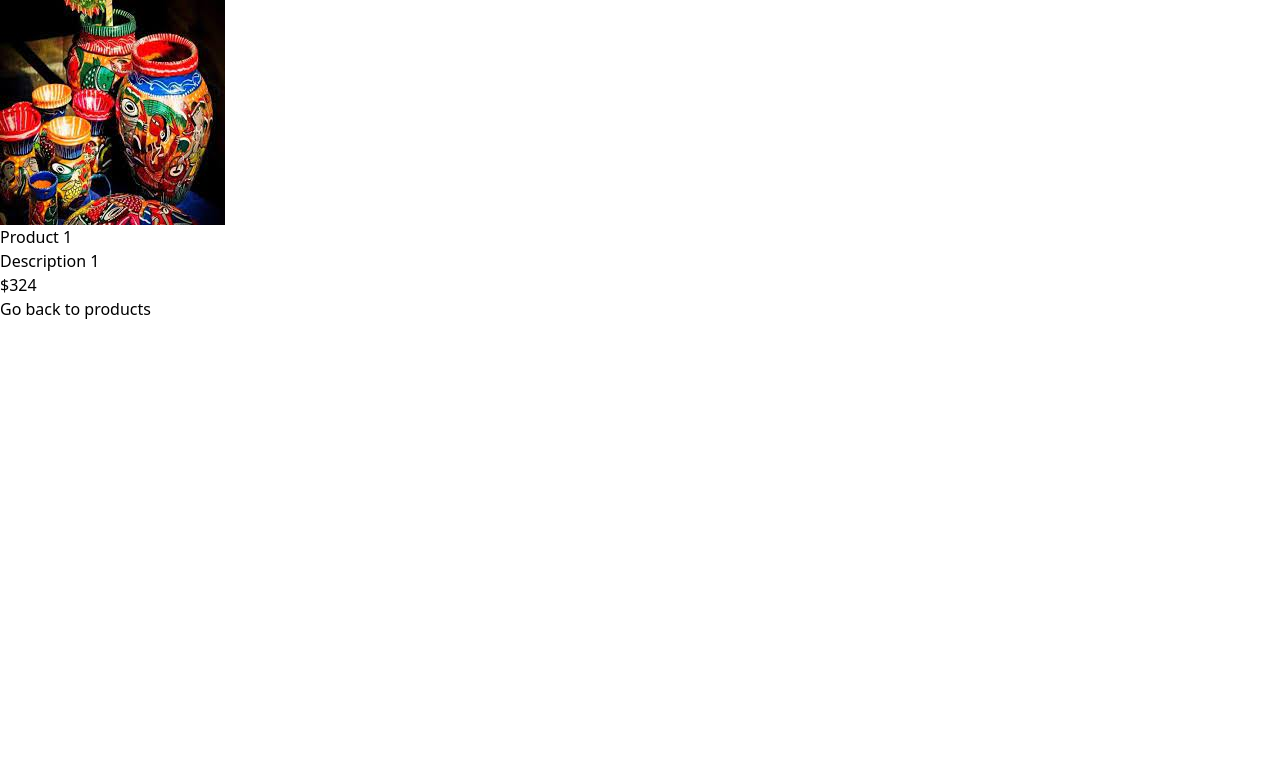
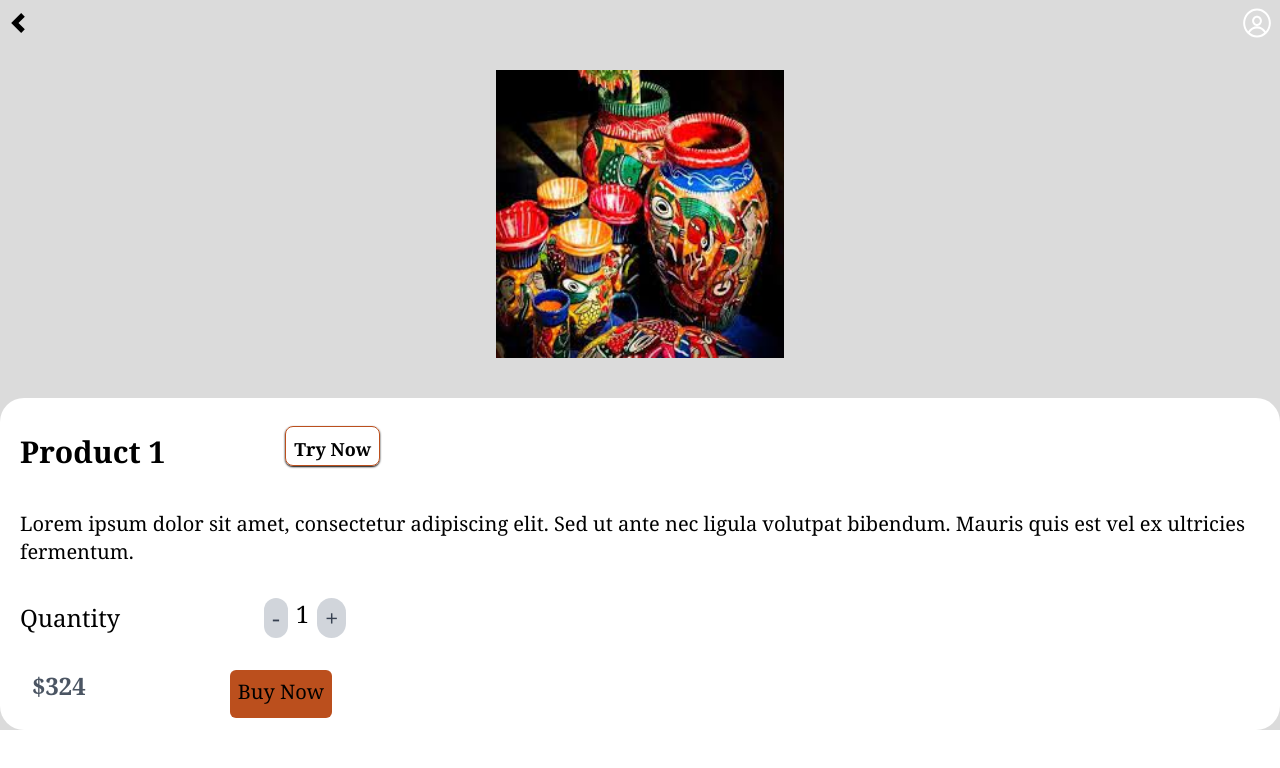
Before and after one commit to dharmi04/SSIP-FE, a React (Vite) app: page /productpage/1 in a window 1280 px wide. Shown: the top 768 px of the page. Built offline with nearby package versions, Linux system fonts and the light colour scheme.

Commit message:
product details page updated

```diff
--- a/src/Pages/Productdetail.jsx
+++ b/src/Pages/Productdetail.jsx
@@ -1,37 +1,84 @@
-import React from 'react';
+import React, { useState } from 'react';
 import { Link, useParams } from 'react-router-dom';
 import product from '../assets/product1.jpeg';
+import back from '../assets/back_arrow.svg';
+import account from '../assets/account.svg';
 
 const Productdetail = () => {
-  // Retrieve the product ID from the URL
+  const [quantity, setQuantity] = useState(1);
+
+  const incrementQuantity = () => {
+    setQuantity(quantity + 1);
+  };
+
+  const decrementQuantity = () => {
+    if (quantity > 1) {
+      setQuantity(quantity - 1);
+    }
+  };
+
   const { productId } = useParams();
 
-  // Assuming you have a list of products (you can replace this with actual product data)
   const products = [
-    { id: '1', name: 'Product 1', desc: 'Description 1', price: 324, img: product },
+    { id: '1', name: 'Product 1', desc: 'Lorem ipsum dolor sit amet, consectetur adipiscing elit. Sed ut ante nec ligula volutpat bibendum. Mauris quis est vel ex ultricies fermentum.', price: 324, img: product },
     { id: '2', name: 'Product 2', desc: 'Description 2', price: 324, img: product },
     // Add other product objects here
   ];
 
-  // Find the selected product based on the product ID
   const selectedProduct = products.find((product) => product.id === productId);
 
   if (!selectedProduct) {
     return (
-      <div>
+      <div className="p-4">
         <p>Product not found.</p>
-        <Link to="/productpage">Go back to products</Link>
+        <Link to="/productpage" className="mt-4 inline-block text-blue-500">
+          Go back to products
+        </Link>
       </div>
     );
   }
 
   return (
-    <div>
-      <img src={selectedProduct.img} alt={selectedProduct.name} />
-      <h1>{selectedProduct.name}</h1>
-      <p>{selectedProduct.desc}</p>
-      <p>${selectedProduct.price}</p>
-      <Link to="/productpage">Go back to products</Link>
+    <div className="bg-secondary font-serif">
+      <div className="flex justify-between items-center mb-4 p-2  ">
+        <Link to="/productpage">
+          <img src={back} alt="Product" className="mr-2" />
+        </Link>
+        <img src={account} alt="Account" className="ml-auto" />
+      </div>
+      <img src={selectedProduct.img} alt={selectedProduct.name} className="mx-auto block mb-4 h-72 mt-6" />
+      <div className='mt-10'>
+        <div className='bg-white rounded-3xl shadow-black mt-4 p-3 h-full'>
+          <div className=' space-x-28 inline-flex'>
+          <h1 className="text-3xl font-bold mb-2 p-2 mt-4 flex">{selectedProduct.name}</h1>
+          <a className='border mt-4 border-accent shadow-sm shadow-black text-black text-lg flex rounded-lg font-bold h-10 p-2'>Try Now</a>
+
+          </div>
+          <p className="text-xl font-medium mb-2 p-2 mt-4">{selectedProduct.desc}</p>
+          <div className="flex items-center space-x-32 text-2xl p-2 mt-4">
+            <p className="mr-4 flex">Quantity</p>
+            <div className='flex'>
+              <button
+                onClick={decrementQuantity}
+                className="bg-gray-300 text-gray-700 px-2 py-1 rounded-full focus:outline-none"
+              >
+                -
+              </button>
+              <span className="mx-2">{quantity}</span>
+              <button
+                onClick={incrementQuantity}
+                className="bg-gray-300 text-gray-700 px-2 py-1 rounded-full focus:outline-none"
+              >
+                +
+              </button>
+            </div>
+          </div>
+          <div className='flex flex-row space-x-36 mt-6'>
+            <p className="text-gray-600 mb-4 ml-5 text-2xl font-bold">${selectedProduct.price}</p>
+            <a className='bg-accent text-xl font-medium rounded-md p-2'>Buy Now</a>
+          </div>
+        </div>
+      </div>
     </div>
   );
 };
--- a/src/components/NavBar.jsx
+++ b/src/components/NavBar.jsx
@@ -1,11 +1,12 @@
 import React, { useState } from "react";
 import { Transition } from "@headlessui/react";
 import hamburger from '../assets/hamburger.svg';
-import cross from '../assets/cross.svg'
-import account from '../assets/account.svg'
-// import {account} from '../assets/account.svg'
+import cross from '../assets/cross.svg';
+import account from '../assets/account.svg';
+
 function NavBar() {
   const [isOpen, setIsOpen] = useState(false);
+
   return (
     <div className="bg-primary w-full">
       <nav className="">
@@ -15,23 +16,22 @@ function NavBar() {
               <div className="flex-shrink-0">
                 {/* <img
                   className="h-8 w-8"
-                  src="https://tailwindui.com/img/logos/workflow-mark-indigo-500.svg"
+                  src={account}
                   alt="Workflow"
                 /> */}
               </div>
               <div className="hidden md:block">
                 <div className="ml-10 flex items-baseline space-x-4 text-xl">
-
                   <a
                     href="#"
-                    className=" hover:bg-gray-700 text-white px-3 py-2 rounded-md  font-medium"
+                    className="hover:bg-gray-700 text-white px-3 py-2 rounded-md font-medium"
                   >
                     Home
                   </a>
 
                   <a
                     href="#"
-                    className="text-gray-300 hover:bg-gray-700 hover:text-white px-3 py-2 rounded-md  font-medium"
+                    className="text-gray-300 hover:bg-gray-700 hover:text-white px-3 py-2 rounded-md font-medium"
                   >
                     Cart
                   </a>
@@ -49,44 +49,30 @@ function NavBar() {
                   >
                     Account
                   </a>
-
-                  <a
-                    href="#"
-                    className="text-gray-300 hover:bg-gray-700 hover:text-white px-3 py-2 rounded-md font-medium"
-                  >
-                    Account
-                  </a>
-                                  <a
-                  href="#"
-                  className="text-gray-300 hover:bg-gray-700 hover:text-white block px-3 py-2 rounded-md text-base font-medium"
-                >
-                  Account
-                </a>
-                  {/* <div className="relative">
-                  <img src={account} style={{ width: '200px', height: '200px' }} alt="account" className="ml-10 p-2" />
-                  </div> */}
-
                 </div>
               </div>
             </div>
-            <div className="-mr-2 flex md:hidden">
+            <div className="flex items-center">
+              <div className="flex items-center">
                 <button
                   onClick={() => setIsOpen(!isOpen)}
                   type="button"
-                className="bg-gray-900 inline-flex items-center justify-center p-2 rounded-md text-gray-400 hover:text-white hover:bg-gray-800 focus:outline-none focus:ring-2 focus:ring-offset-2 focus:ring-offset-gray-800 focus:ring-white"
+                  className="md:hidden bg-gray-900 inline-flex items-center justify-center p-2 rounded-md text-gray-400 hover:text-white hover:bg-gray-800 focus:outline-none focus:ring-2 focus:ring-offset-2 focus:ring-offset-gray-800 focus:ring-white"
                   aria-controls="mobile-menu"
                   aria-expanded="false"
+                  style={{ marginLeft: "10px" }} // Add this line to align to the left corner
                 >
                   <span className="sr-only">Open main menu</span>
                   {!isOpen ? (
-                  <img src={hamburger} alt="hamburger" />
+                    <img src={hamburger} alt="hamburger" className="" />
                   ) : (
                     <img src={cross} alt="cross" />
                   )}
                 </button>
-              <button className="relative">
-                <img src={account} alt="account" className="absolute top-2 left-2" />
-              </button>
+
+              </div>
+
+              <img src={account} alt="account" className="ml-4" />
             </div>
           </div>
         </div>
@@ -103,50 +89,38 @@ function NavBar() {
           {(ref) => (
             <div className="md:hidden" id="mobile-menu">
               <div ref={ref} className="px-2 pt-2 pb-3 space-y-1 sm:px-3">
-
                 <a
                   href="#"
-                  className="text-gray-300 hover:bg-gray-700 hover:text-white block px-3 py-2 rounded-md text-base font-medium"
+                  className="text-gray-300 hover:bg-gray-700 hover-text-white block px-3 py-2 rounded-md text-base font-medium"
                 >
                   Home
                 </a>
 
                 <a
                   href="#"
-                  className="text-gray-300 hover:bg-gray-700 hover:text-white block px-3 py-2 rounded-md text-base font-medium"
+                  className="text-gray-300 hover-bg-gray-700 hover-text-white block px-3 py-2 rounded-md text-base font-medium"
                 >
                   Cart
                 </a>
 
                 <a
                   href="#"
-                  className="text-gray-300 hover:bg-gray-700 hover:text-white block px-3 py-2 rounded-md text-base font-medium"
+                  className="text-gray-300 hover-bg-gray-700 hover-text-white block px-3 py-2 rounded-md text-base font-medium"
                 >
                   Product
                 </a>
 
                 <a
                   href="#"
-                  className="text-gray-300 hover:bg-gray-700 hover:text-white block px-3 py-2 rounded-md text-base font-medium"
+                  className="text-gray-300 hover-bg-gray-700 hover-text-white block px-3 py-2 rounded-md text-base font-medium"
                 >
                   Account
                 </a>
-                <a
-                  href="#"
-                  className="text-gray-300 hover:bg-gray-700 hover:text-white block px-3 py-2 rounded-md text-base font-medium"
-                >
-                  Account
-                </a>
-
-
               </div>
             </div>
           )}
         </Transition>
       </nav>
-
-
-
     </div>
   );
 }
```
Also changed, not shown: src/assets/back_arrow.svg (added). Lines whose indentation alone changed are shown as unchanged.
